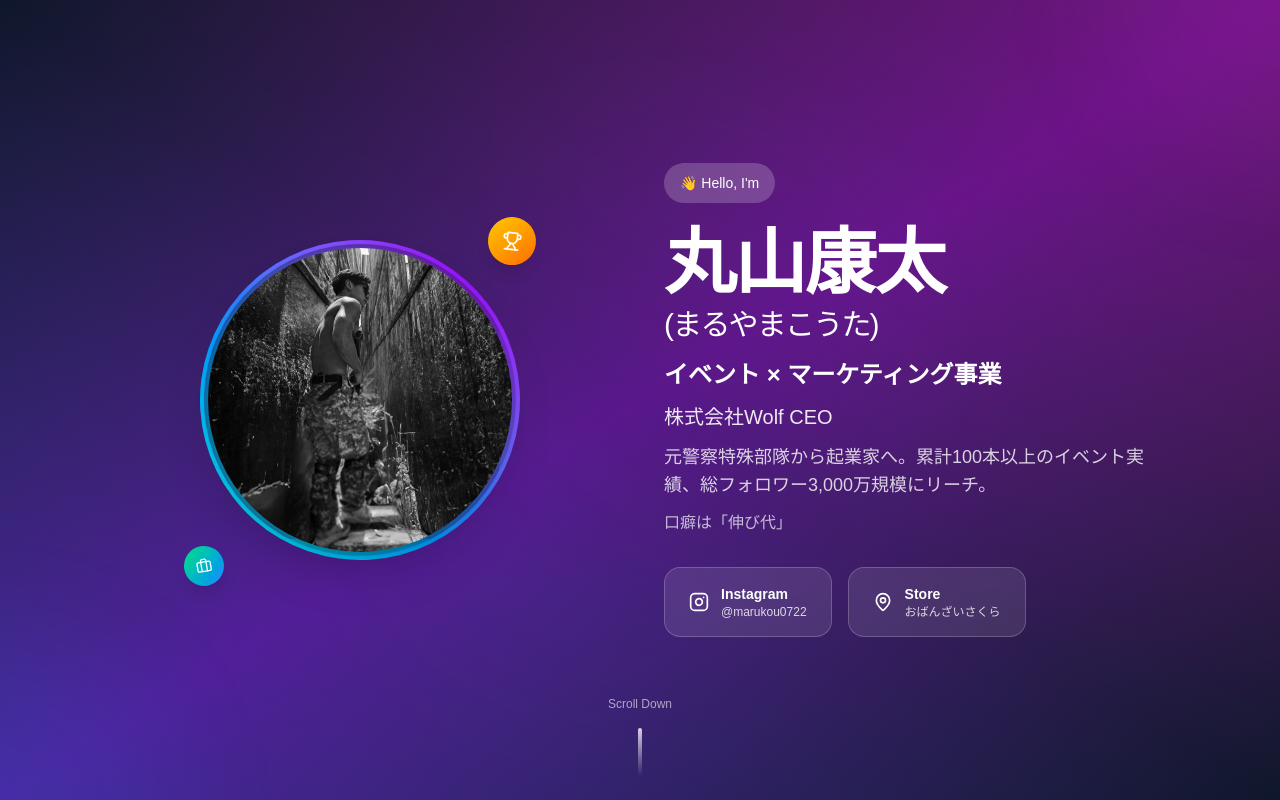
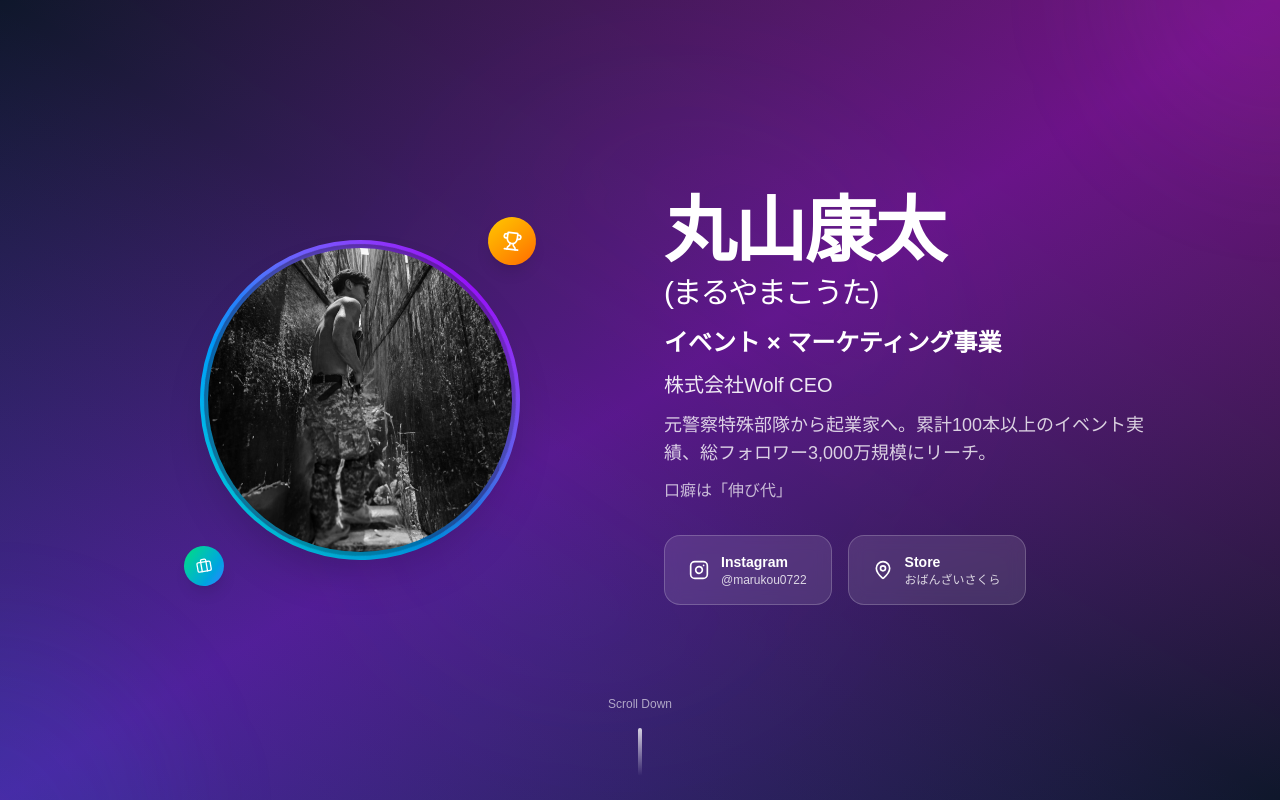
Before and after one commit to yannsunn/kota-maruyama-profile, a Next.js app: page / in a window 1280 px wide. Shown: the top 800 px of the page. Built offline with nearby package versions, Linux system fonts and the light colour scheme.

Commit message:
Remove Hello I'm greeting from hero section

```diff
--- a/src/app/page.tsx
+++ b/src/app/page.tsx
@@ -202,12 +202,6 @@ export default function Home() {
               animate={{ opacity: 1, x: 0 }}
               transition={{ duration: 0.8 }}
             >
-              <motion.div
-                className="inline-block px-4 py-2 bg-white/20 backdrop-blur-sm rounded-full mb-6"
-                {...fadeInUp}
-              >
-                <span className="text-sm font-medium">👋 Hello, I&apos;m</span>
-              </motion.div>
 
               <motion.h1
                 className="text-3xl sm:text-4xl md:text-6xl lg:text-7xl font-bold mb-4 tracking-tight text-white"
```
